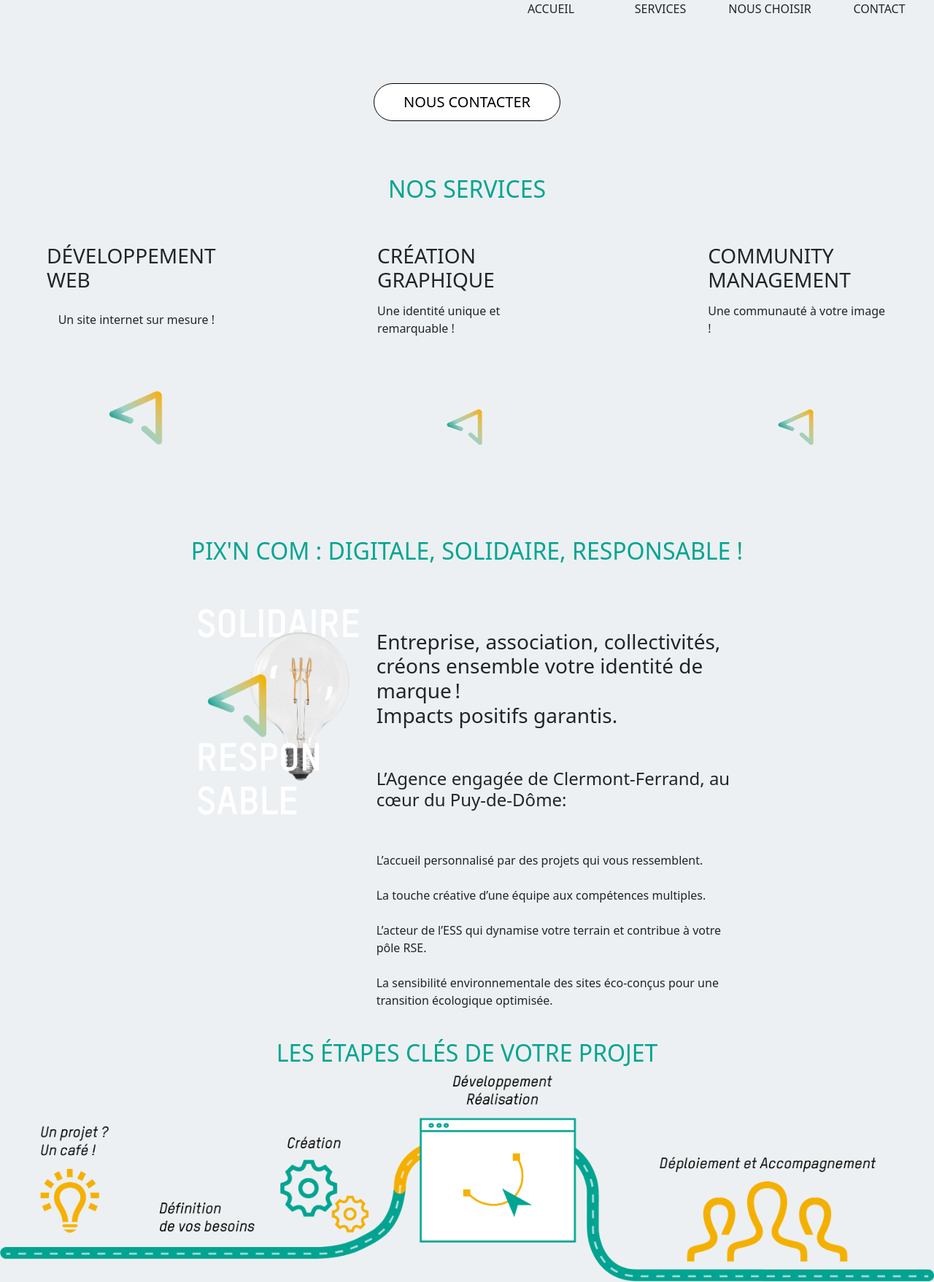
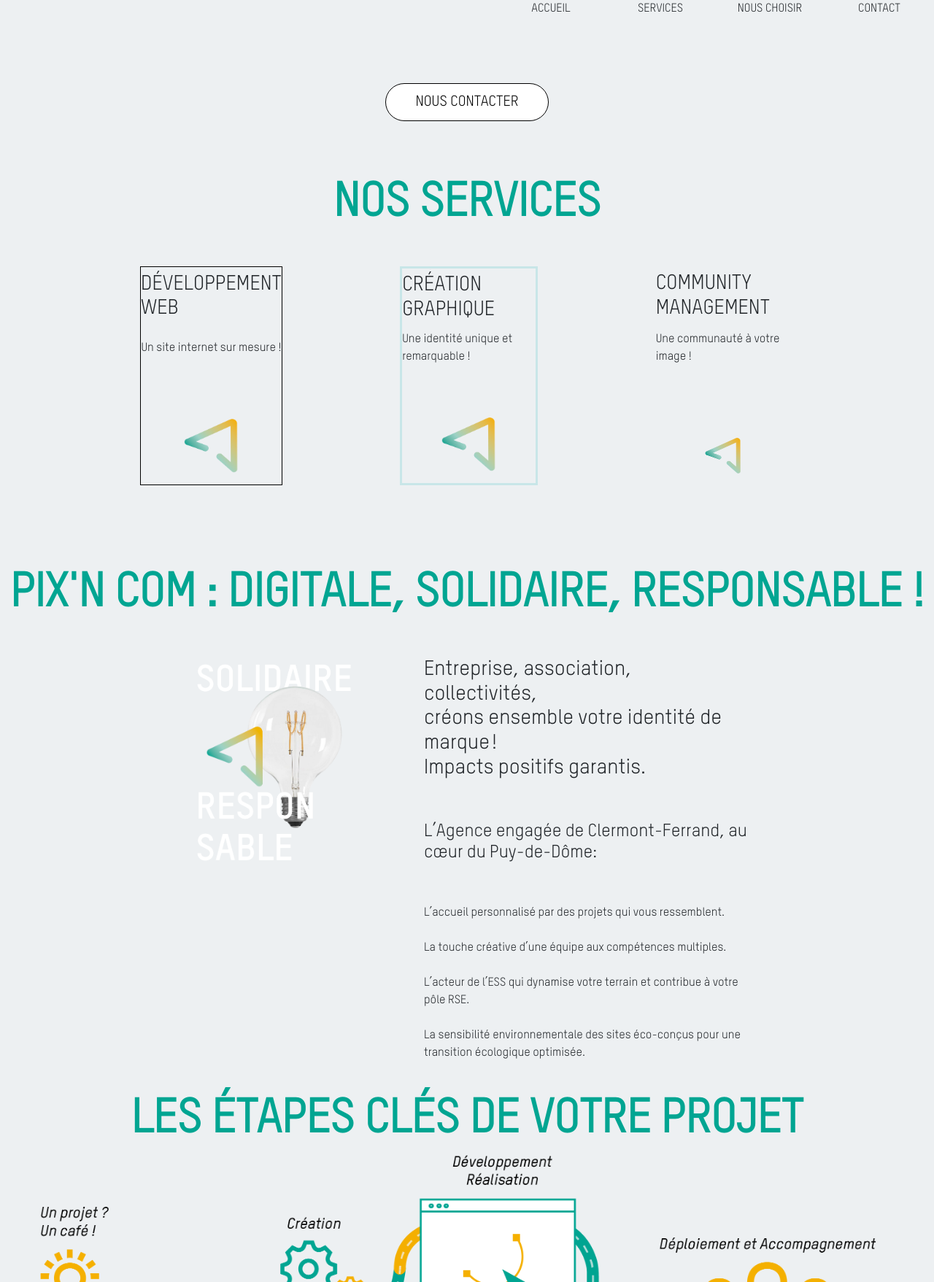
Before and after one commit to PIXNCOM/sitePixncom, a PHP site: page / in a window 1280 px wide; the page is wider, and only the part inside the window is pictured. Shown: the top 1757 px of that part at 73% size. Run offline with PHP 8.4, Linux system fonts and the light colour scheme.

Commit message:
titrage et tests pannels

```diff
--- a/index.css
+++ b/index.css
@@ -1,10 +1,23 @@
+    @font-face{
+      font-family: 'TSTAR';
+      src: url('Assets/TYPO/TSTAR-Regular.otf') format('opentype')
+    }
+
+      body {
+        font-family: 'TSTAR', sans-serif;
+      }
+
+      h2 {
+          font-size: 400%;
+      }
+
      .flex-container {
      display: grid;
      grid-gap: 18%;
      grid-template-columns: repeat(3, 1fr);
      grid-template-rows: repeat(1, 300px);
      height: 450px;
-     padding: 0 5%;
+     padding: 0 15%;
      padding-top: 40px;
      }
 
@@ -13,6 +26,9 @@
        flex-direction: column;
        height: 100%;
        text-decoration: none;
+       border-color: black;
+       border-style: ridge;
+       border-width: 1px;
      }
 
      .panneau-web:hover{
@@ -30,11 +46,15 @@
        flex-direction: column;
        height: 100%;
        text-decoration: none;
+       border-color: rgb(200,230,232);
+       border-style: solid;
+       border-width: 3px;
      }
 
      .panneau-graphique:hover{
        background: rgb(245, 176, 0);
        color: white;
+       border-style: none;
      }
 
      .panneau-graphique a{
@@ -288,6 +308,7 @@
        flex-direction: row;
        height: auto;
        padding: 2% 20%;
+       gap: 10%;
      }
 
      .img-ampoule{
@@ -296,7 +317,7 @@
      }
 
      .texte-mission{
-       padding-top: 5%;
        justify-content: center;
        align-items: center;
+       margin: auto;
      }
--- a/index.html
+++ b/index.html
@@ -26,7 +26,7 @@
 
       </div>
       <div id="notre-mission">
-        <h2 class="titres">NOS SERVICES</h2>
+        <h2 class="titres"> <b> NOS SERVICES</b></h2>
         <div class="flex-container">
           <a href="developpement-web.html">
           <div class="panneau-web">
@@ -50,7 +50,7 @@
               <p> Une identité unique et remarquable !<br>
               </div>
               <div class="logo-pannel">
-              <img id="flecheSeule" src="Assets/FLECHE-SEULE.png"></p>
+              <img id="fleche-pannel" src="Assets/FLECHE-SEULE.png"></p>
               </div>
             </div>
           </a>
@@ -69,7 +69,7 @@
         </a>
         </div>
       </div>
-        <h2 class="titres"> PIX'N COM : DIGITALE, SOLIDAIRE, RESPONSABLE !</h2>
+        <h2 class="titres"><b> PIX'N COM : DIGITALE, SOLIDAIRE, RESPONSABLE !</b></h2>
         <div id="flex-mission">
           <div class="img-ampoule">
             <img src="Assets/ampouleV2.png"></div>
@@ -84,10 +84,10 @@
           </div>
     </div>
     <div id="nous-choisir">
-      <h2 class="titres"> LES ÉTAPES CLÉS DE VOTRE PROJET </h2>
+      <h2 class="titres"><b>LES ÉTAPES CLÉS DE VOTRE PROJET </b></h2>
       <img id="fleche" src="Assets/flecheV2.png">
     </div>
-    <h2 id="contact" class="titres"> CONTACT </h2>
+    <h2 id="contact" class="titres"> <b>CONTACT </b></h2>
           <div class="flex-container" id="div-contact">
             <div class="maps">
               <iframe src="https://www.google.com/maps/embed?pb=!1m18!1m12!1m3!1d2783.1612223690177!2d3.1288323161000506!3d45.767959121142916!2m3!1f0!2f0!3f0!3m2!1i1024!2i768!4f13.1!3m3!1m2!1s0x47f71c38c2ad19ad%3A0xa6d4f21fdb1240ef!2s37%20Rue%20Joseph%20Desaymard%2C%2063000%20Clermont-Ferrand!5e0!3m2!1sfr!2sfr!4v1664969320032!5m2!1sfr!2sfr" width="600" height="450" style="border:0;" allowfullscreen="" loading="lazy" referrerpolicy="no-referrer-when-downgrade"></iframe>
```
